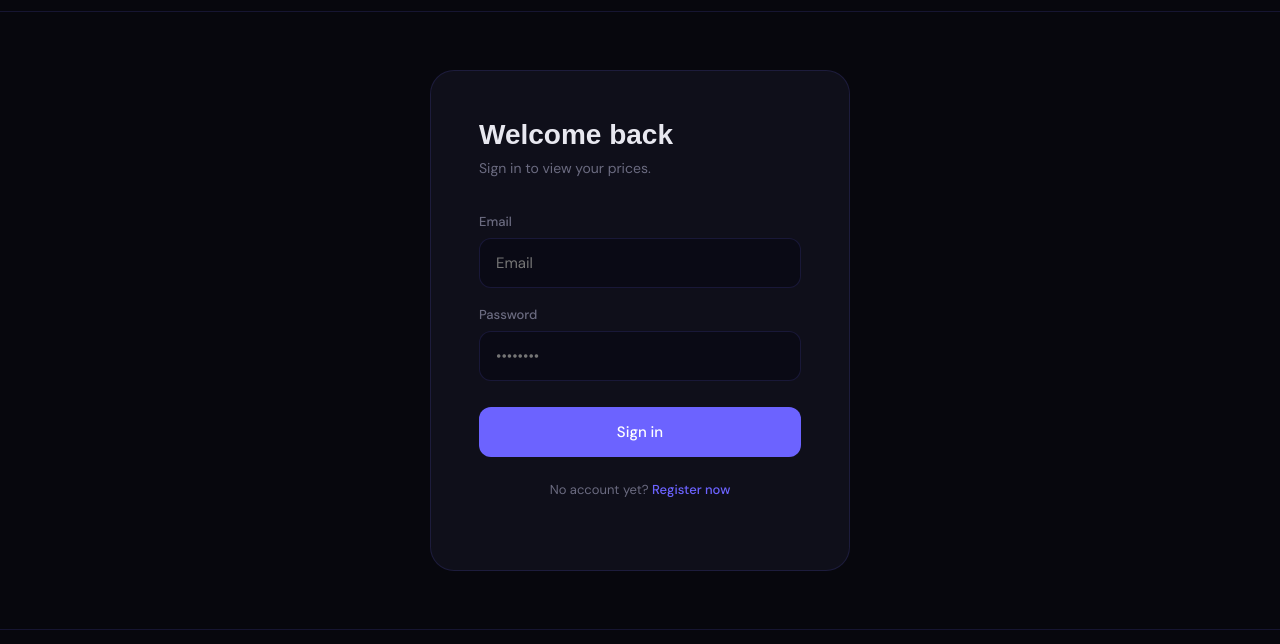
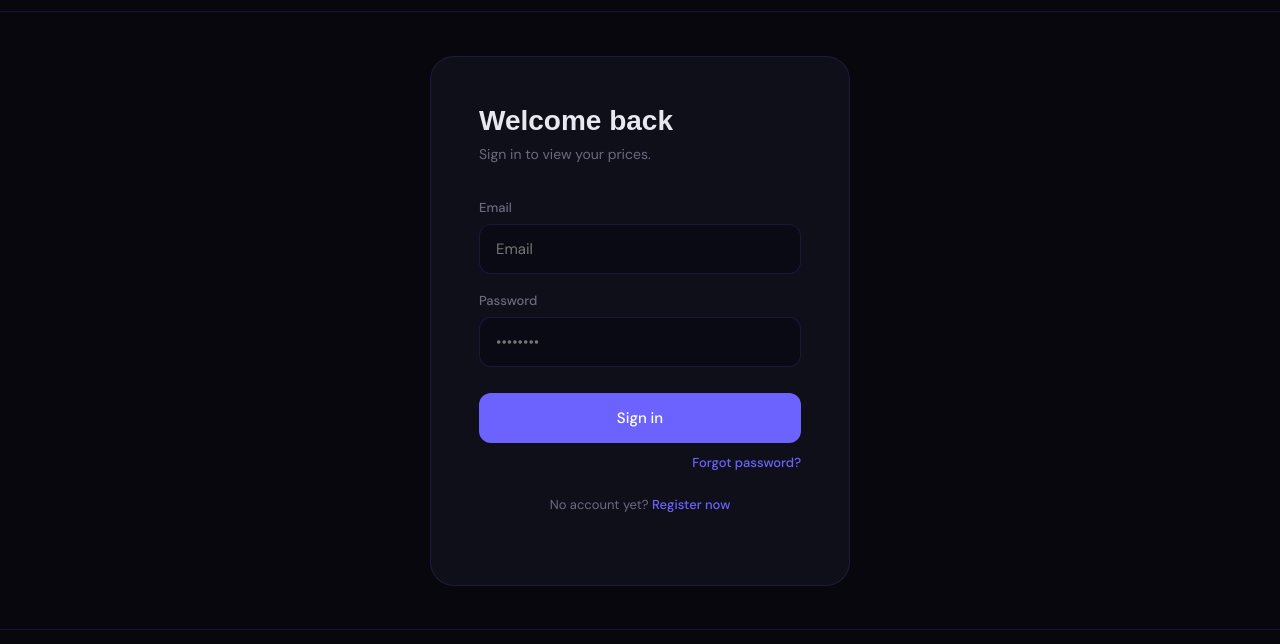
Before and after one commit to viju-cards/card-pulse, a website: page public/login.html in a window 1280 px wide. Shown: the part 77-721 px from the top of the page. Drawn offline with Linux system fonts and the light colour scheme; a web font is replaced by a local one.

Commit message:
Update login.html

```diff
--- a/public/login.html
+++ b/public/login.html
@@ -66,6 +66,9 @@
     </div>
     <button class="btn" id="loginBtn" data-i18n="login_btn">Sign in</button>
     <div class="msg" id="msg"></div>
+    <div style="text-align:right;margin-top:8px">
+      <a href="/forgot-password.html" class="link" style="font-size:13px" data-i18n="forgot_back_link">Forgot password?</a>
+    </div>
     <div class="divider"><span data-i18n="login_no_account">No account yet?</span> <a href="/register.html" class="link" data-i18n="login_register_link">Register now</a></div>
   </div>
 </div>
```
